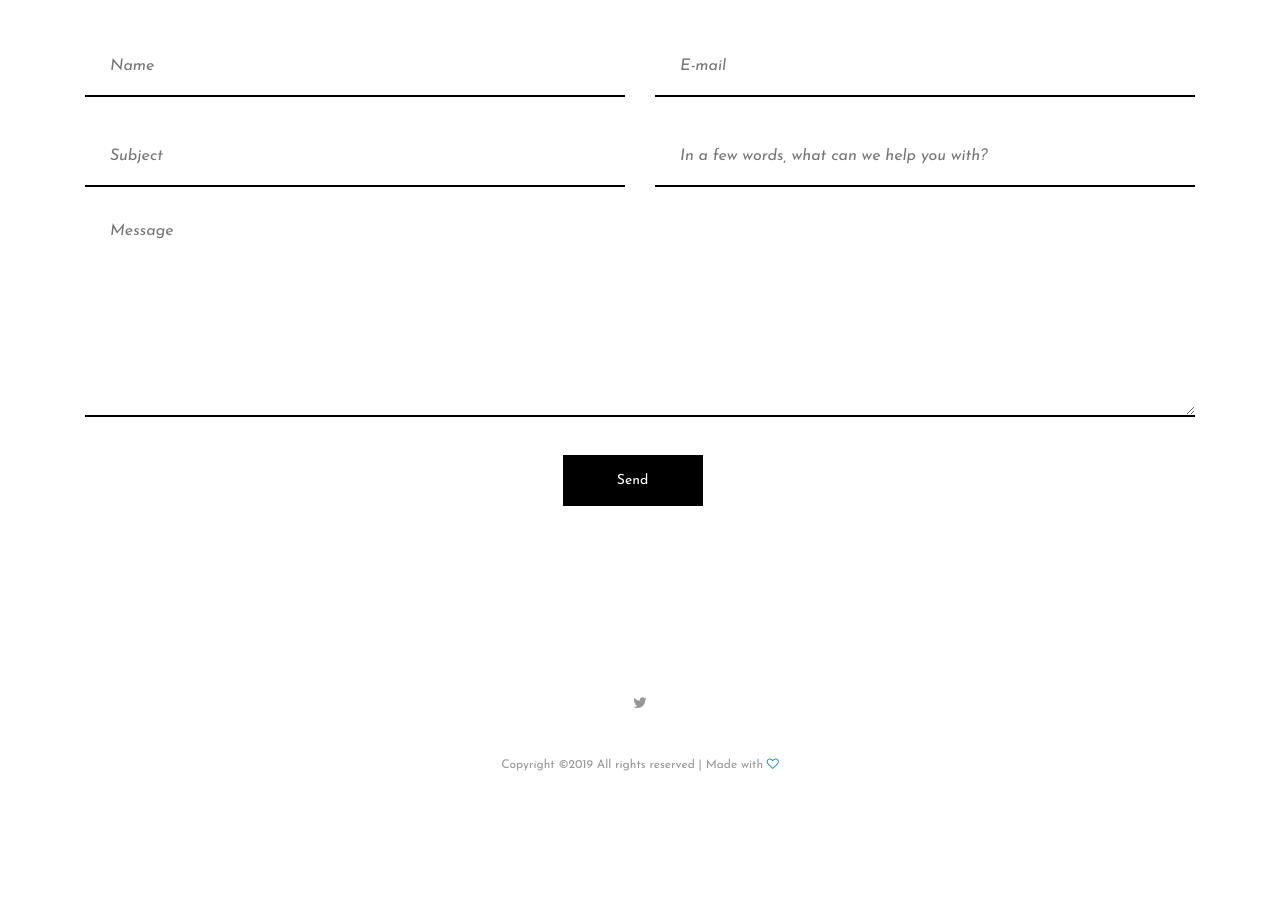
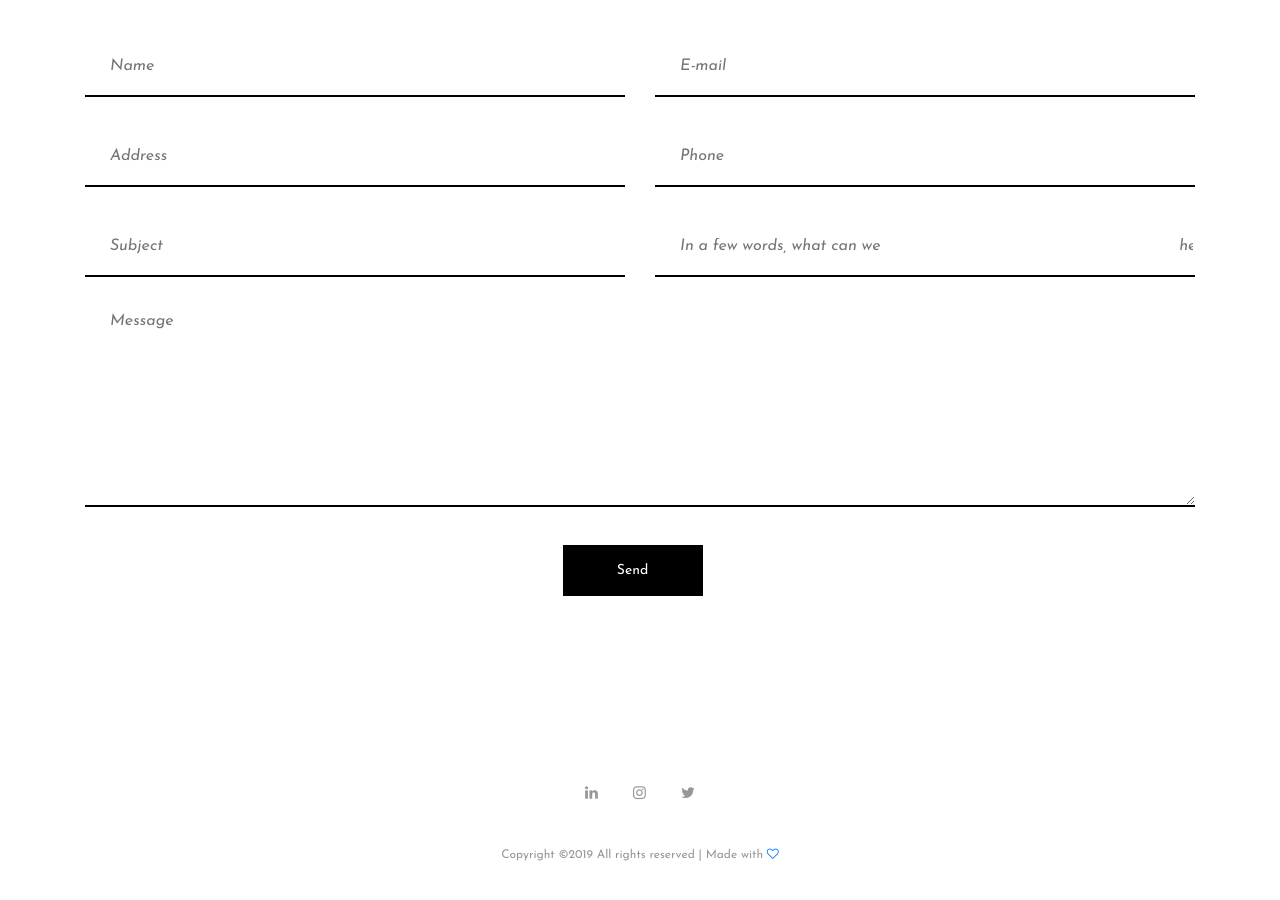
Before and after one commit to fastercities/fastercities.github.io, a plain HTML site: page contact.html in a window 1280 px wide. Shown: the part 420-1320 px from the top of the page. Drawn offline with Linux system fonts and the light colour scheme; some packages are replaced by stand-ins of ours.

Commit message:
Adding Google Api to Join

```diff
--- a/contact.html
+++ b/contact.html
@@ -4,7 +4,10 @@
 		<title>Faster Cities Est. Contact</title>
 		<meta charset="UTF-8">
 		<meta name="description" content="Faster Cities Est.">
-		<meta name="keywords" content="faster cities, cleaning, home services, creative, html, about, saudi, home improvement, ac maintenance, electricity, painting, electrical, air conditioning, pest control, plumbing, contracts, telecommunications">
+		<meta name="keywords" content="faster cities, cleaning, home services,
+			creative, html, about, saudi, home improvement, ac maintenance, electricity,
+			painting, electrical, air conditioning, pest control, plumbing, contracts,
+			telecommunications">
 		<meta name="viewport" content="width=device-width, initial-scale=1.0">
 		<!-- Favicon -->
 		<link href="img/favicon.ico" rel="shortcut icon" />
@@ -96,10 +99,18 @@
 							<input type="email" id="reply_to" placeholder="E-mail" required>
 						</div>
 						<div class="col-md-6">
+							<label><input type="text" id="address" placeholder="Address" /></label>
+						</div>
+						<div class="col-md-6">
+							<input type="tel" pattern="[0-9]{3}-[0-9]{3}-[0-9]{4}" id="phone"
+								placeholder="Phone" />
+						</div>
+						<div class="col-md-6">
 							<input type="text" id="subject" placeholder="Subject" required>
 						</div>
 						<div class="col-md-6">
-							<input type="text" id="services" placeholder="In a few words, what can we help you with?" required>
+							<input type="text" id="services" placeholder="In a few words, what can we
+								help you with?">
 						</div>
 						<div class="col-md-12">
 							<textarea id="message" placeholder="Message" required></textarea>
@@ -122,8 +133,11 @@
 			<div class="container">
 				<div class="social-links">
 					<!-- <a href=""><span class="fa fa-pinterest"></span></a> -->
-					<!-- <a href=""><span class="fa fa-linkedin"></span></a> -->
-					<!-- <a href=""><span class="fa fa-instagram"></span></a> -->
+					<a
+						href="https://www.linkedin.com/company/fastercities-for-home-maintenance"><span
+							class="fa fa-linkedin"></span></a>
+					<a href="https://www.instagram.com/faster_cities/"><span class="fa
+							fa-instagram"></span></a>
 					<!-- <a href=""><span class="fa fa-facebook"></span></a> -->
 					<a href="https://twitter.com/fastercities2?lang=ar"><span class="fa
 							fa-twitter"></span></a>
@@ -145,6 +159,8 @@
 		<script src="js/mixitup.min.js"></script>
 		<script src="js/magnific-popup.min.js"></script>
 		<script src="js/main.js"></script>
+		<script
+			src="https://maps.googleapis.com/maps/api/js?v=3.exp&libraries=places&key=AIzaSyDSo34RjBorS-JAnd0CKKSIoLefZ8XcCR0"></script>
 	</body>
 </html>
 
@@ -191,3 +207,22 @@
 	  };
 	})();
 	</script>
+<script>
+	var searchInput = 'address';
+
+$(document).ready(function () {
+    var autocomplete;
+    autocomplete = new google.maps.places.Autocomplete((document.getElementById(searchInput)), {
+        types: ['geocode'],
+    });
+
+    google.maps.event.addListener(autocomplete, 'place_changed', function () {
+        var near_place = autocomplete.getPlace();
+        document.getElementById('loc_lat').value = near_place.geometry.location.lat();
+        document.getElementById('loc_long').value = near_place.geometry.location.lng();
+
+        document.getElementById('latitude_view').innerHTML = near_place.geometry.location.lat();
+        document.getElementById('longitude_view').innerHTML = near_place.geometry.location.lng();
+    });
+});
+	</script>
```
